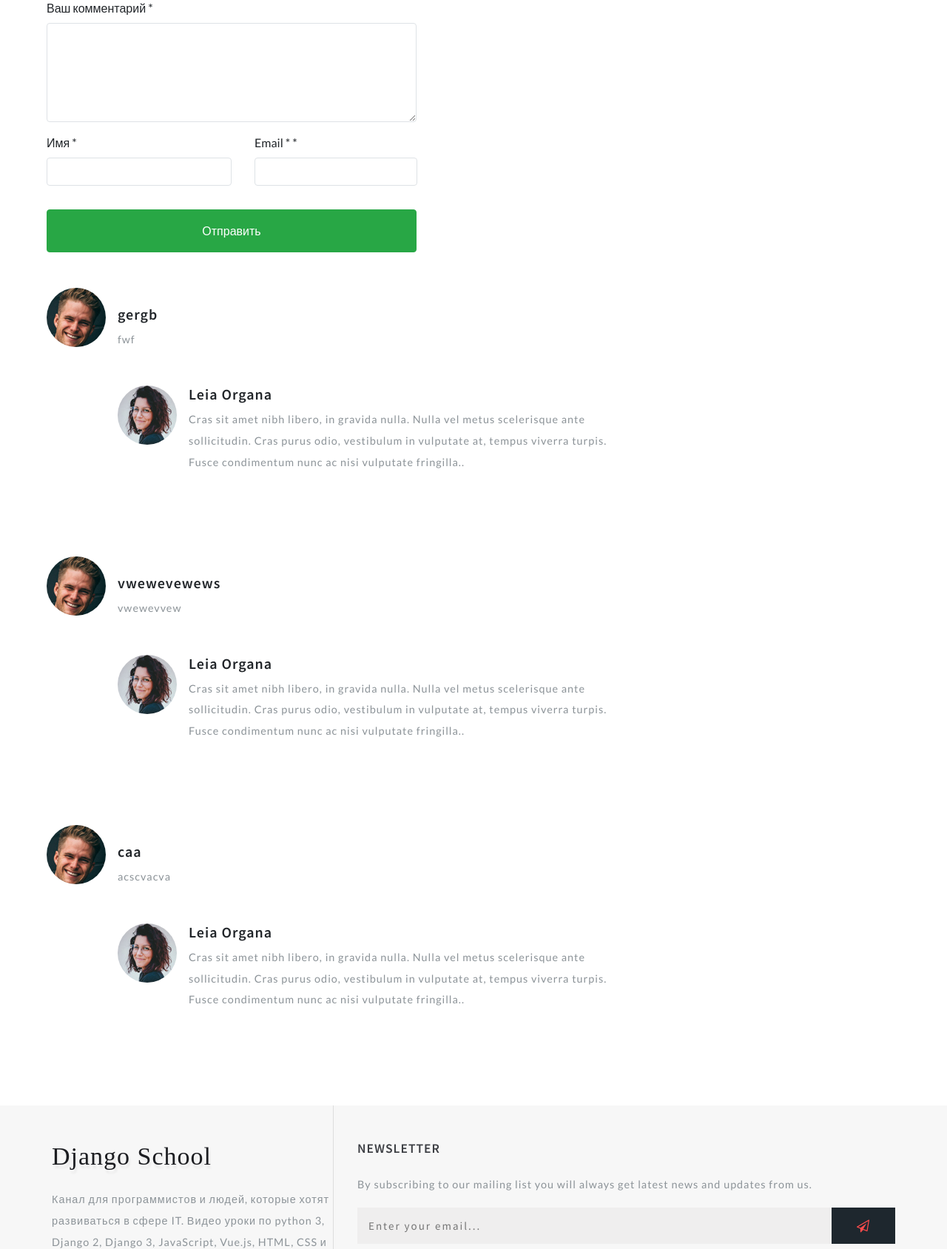
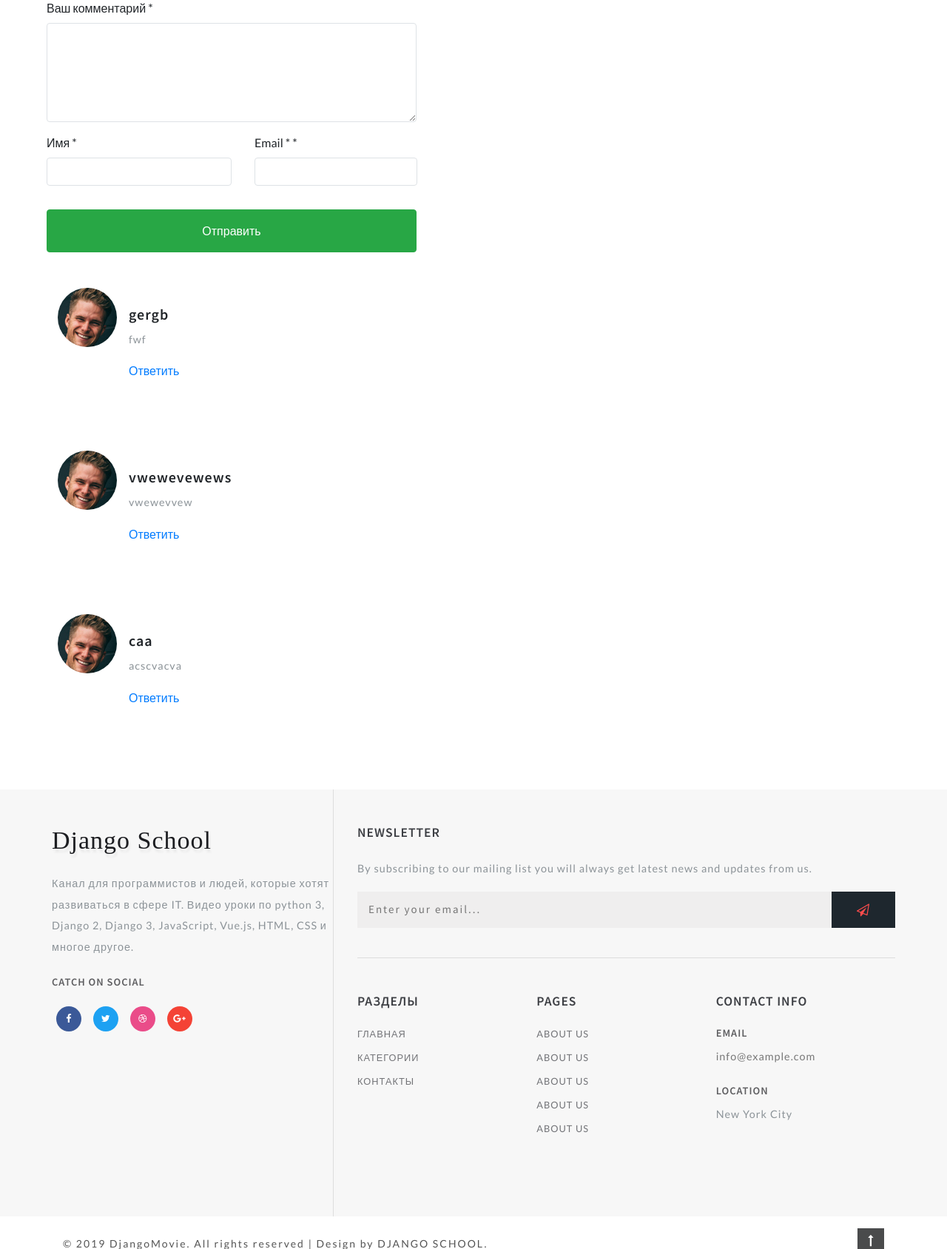
Before and after one commit to evgeniymarianov/CinemaApp, a Django app: a page that uses templates/movies/movie_detail.html in a window 1280 px wide. Shown: the part 3350-5038 px from the top of the page at 74% size. Run offline with Django 3.2, Linux system fonts and the light colour scheme; data comes from the database, SQL or seed files in the repository; both versions use the stored data as it was after the commit; some libraries are stand-ins or nearby versions.

Commit message:
update answers on reviews

```diff
--- a/movies/views.py
+++ b/movies/views.py
@@ -24,6 +24,8 @@ class AddReview(View):
         movie = Movie.objects.get(id=pk)
         if form.is_valid():
             form = form.save(commit=False)
+            if request.POST.get("parent", None):
+                form.parent_id = int(request.POST.get("parent"))
             form.movie = movie
             form.save()
         return redirect(movie.get_absolute_url())
--- a/templates/movies/movie_detail.html
+++ b/templates/movies/movie_detail.html
@@ -1,4 +1,5 @@
 {% extends 'movies/base.html' %}
+{% load static %}
 {% block title %} {{ movie.title }} {% endblock title %}
 {% block conteiner %}
   <div class="container py-md-3">
@@ -125,14 +126,14 @@
     </div>
     <hr>
     <div class="row">
-        <div class="single-form-left">
             <!-- contact form grid -->
             <div class="contact-single">
                 <h3 class="editContent" style="outline: none; cursor: inherit;">
                     <span class="sub-tittle editContent"
                           style="outline: none; cursor: inherit;">02</span>Оставить отзыв</h3>
-                <form action="{% url 'add_review' movie.id %}" method="post" class="mt-4">
+                <form action="{% url 'add_review' movie.id %}" method="post" class="mt-4" id="formReview">
                     {% csrf_token %}
+                    <input type="hidden" name="parent" id="contactparent" value="">
                     <div class="form-group editContent"
                          style="outline: none; cursor: inherit;">
                         <label for="contactcomment" class="editContent"
@@ -167,9 +168,9 @@
             </div>
             <!--  //contact form grid ends here -->
         </div>
-        {% for review in movie.reviews_set.all %}
+        {% for review in movie.get_review %}
         <div class="media py-5">
-            <img src="bundles/images/te2.jpg" class="mr-3 img-fluid" alt="image">
+            <img src="{% static 'images/te2.jpg' %}" class="mr-3 img-fluid" alt="image">
             <div class="media-body mt-4">
                 <h5 class="mt-0 editContent">
                         {{ review.name }}
@@ -177,26 +178,29 @@
                 <p class="mt-2 editContent">
                         {{ review.text }}
                 </p>
+                <a href="#formReview" onclick="addReview('{{ review.name }}', '{{ review.id }}')">Ответить</a>
+                {% for rew in review.reviews_set.all %}
                 <div class="media mt-5 editContent"
                      style="outline: none; cursor: inherit;">
                     <a class="pr-3" href="#">
-                        <img src="bundles/images/te1.jpg" class="img-fluid "
+                        <img src="{% static 'images/te1.jpg' %}" class="img-fluid "
                              alt="image" style="outline: none; cursor: inherit;">
                     </a>
                     <div class="media-body">
-                        <h5 class="mt-0 editContent"
-                            style="outline: none; cursor: inherit;">Leia Organa</h5>
-                        <p class="mt-2 editContent"
-                           style="outline: none; cursor: inherit;"> Cras sit amet
-                            nibh libero, in gravida nulla. Nulla vel metus
-                            scelerisque ante sollicitudin. Cras purus odio,
-                            vestibulum in vulputate at, tempus viverra turpis. Fusce
-                            condimentum nunc ac nisi vulputate fringilla..</p>
+                        <h5 class="mt-0 editContent">{{ rew.name }}</h5>
+                        <p class="mt-2 editContent">{{ rew.text }}</p>
                     </div>
                 </div>
+                    {% endfor %}
             </div>
         </div>
         {% endfor %}
     </div>
 </div>
+<script type="text/javascript">
+  function addReview(name, id) {
+    document.getElementById("contactparent").value = id;
+    document.getElementById("contactcomment").innerText = `${name}, `
+  }
+</script>
 {% endblock movie %}
```
Also changed, not shown: db.sqlite3.
